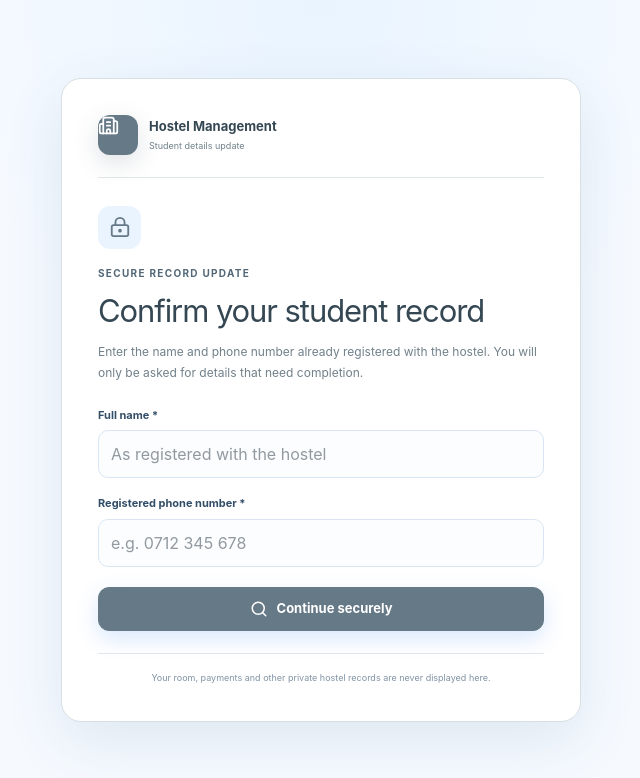
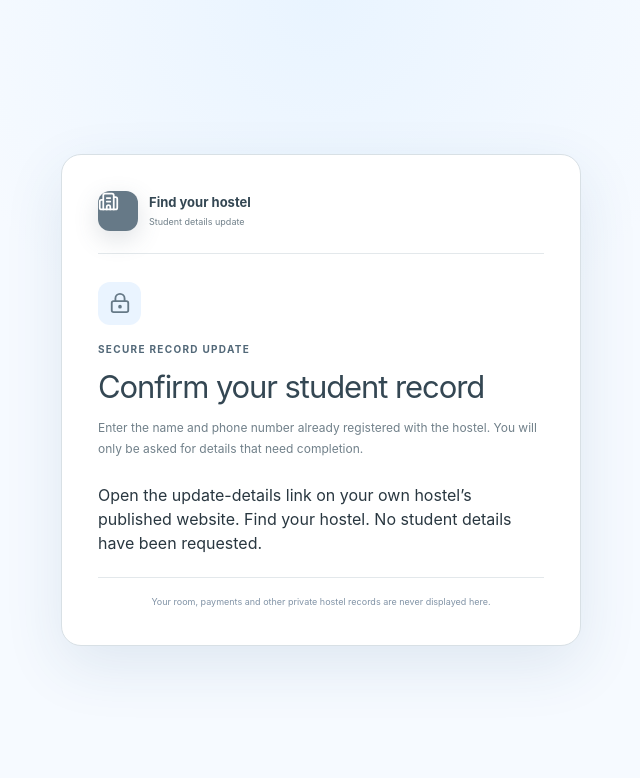
Before and after one commit to FlameCipher/hostel-management, a Next.js app: page /update-details in a window 1280 px wide. Shown: the top 778 px of the page, without its empty margins (319-959 px from the left). Built offline with nearby package versions, Linux system fonts and the light colour scheme; no server answers; the database is empty.

Commit message:
Scope public student-update landing page to published hostel hostname rather than first database organization

```diff
--- a/src/app/update-details/page.tsx
+++ b/src/app/update-details/page.tsx
@@ -1,17 +1,20 @@
 import type { Metadata } from "next";
 import { Building2, LockKeyhole } from "lucide-react";
 import { StudentLookupForm } from "@/components/student-details-update-forms";
-import { db } from "@/lib/db";
+import { requestPropertyContext } from "@/lib/property-host";
+import Link from "next/link";
 
 export const metadata: Metadata = { title: "Update student details" };
 export const dynamic = "force-dynamic";
 
 export default async function UpdateDetailsPage() {
-  const organization = await db.organization.findFirst({ orderBy: { createdAt: "asc" }, select: { name: true } });
+  // Never take the first organization in a multi-hostel system. Property-specific
+  // update links resolve only the currently published hostname.
+  const {property}=await requestPropertyContext();
   return <main className="public-update-page"><section className="public-update-card">
-    <div className="public-update-brand"><span className="brand-mark"><Building2 size={21} /></span><div><strong>{organization?.name ?? "Hostel Management"}</strong><span>Student details update</span></div></div>
+    <div className="public-update-brand"><span className="brand-mark"><Building2 size={21} /></span><div><strong>{property?.name ?? "Find your hostel"}</strong><span>Student details update</span></div></div>
     <div className="public-update-heading"><span className="public-update-icon"><LockKeyhole size={22} /></span><p className="eyebrow">Secure record update</p><h1>Confirm your student record</h1><p>Enter the name and phone number already registered with the hostel. You will only be asked for details that need completion.</p></div>
-    <StudentLookupForm />
+    {property ? <StudentLookupForm /> : <p>Open the update-details link on your own hostel’s published website. <Link href="/">Find your hostel</Link>. No student details have been requested.</p>}
     <p className="public-privacy-note">Your room, payments and other private hostel records are never displayed here.</p>
   </section></main>;
 }
```
